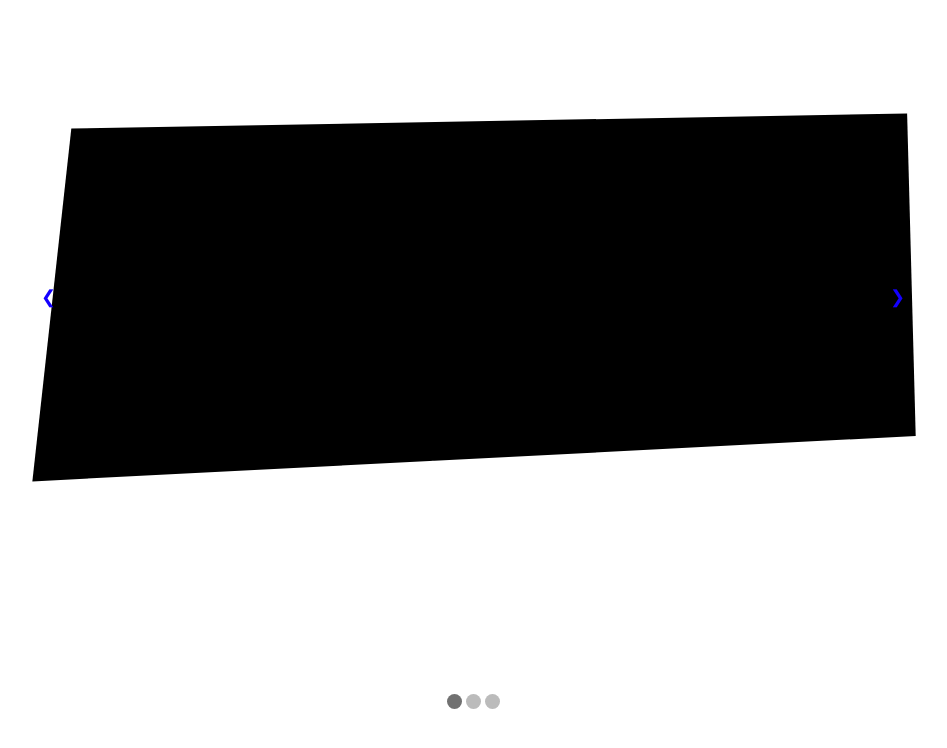
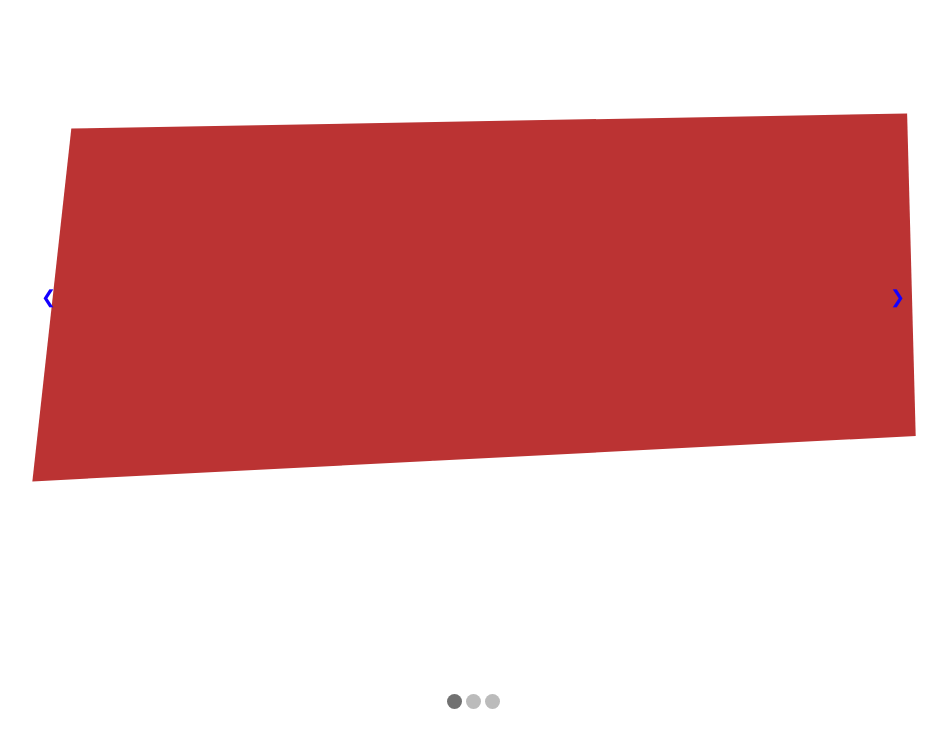
Before and after one commit to gennadiy-0612/go, a plain HTML site: page index.html in a window 1280 px wide. Shown: the whole page, without its empty margins (167-1114 px from the left). Drawn offline with Linux system fonts and the light colour scheme.

Commit message:
Remove redundant background color declaration for active slide

```diff
--- a/css/style.css
+++ b/css/style.css
@@ -105,7 +105,6 @@ img {vertical-align: middle;}
   display: none;
 }
 .actSlide{
-  background-color: #000000 !important;;
   display: block;
 }
 @keyframes fade {
```
